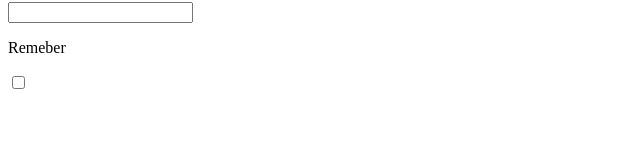
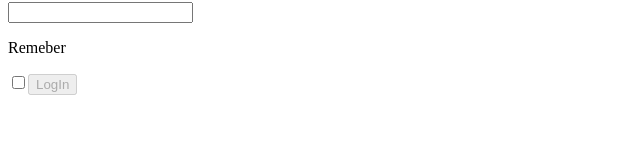
Before and after one commit to Erodot0/react-exercises, a React (Create React App) app in the folder my-app/: page / in a window 1280 px wide. Shown: the part 119-283 px from the top of the page, without its empty margins (0-640 px from the left). Built offline with nearby package versions, Linux system fonts and the light colour scheme.

Commit message:
added login button in login.js

```diff
--- a/my-app/src/Login.js
+++ b/my-app/src/Login.js
@@ -19,6 +19,10 @@ export class Login extends React.Component {
         })
     }
 
+    handleLogin = () => {
+        this.props.onLogin(this.state ? this.state : console.error('login error'))
+      }
+
     render() {
         return (
             <form>
@@ -28,6 +32,7 @@ export class Login extends React.Component {
                 <input type="password" name="password" value={this.state.password} onChange={this.handleInputChange} />
                 <p>Remeber</p>
                 <input type="checkbox" name="remember" checked={this.state.remember}  onChange={this.handleInputChange}/>
+                <button type="button" disabled={!(this.state.username && this.state.password)} onClick={this.handleLogin}>LogIn</button>
             </form>
         )
     }
```
